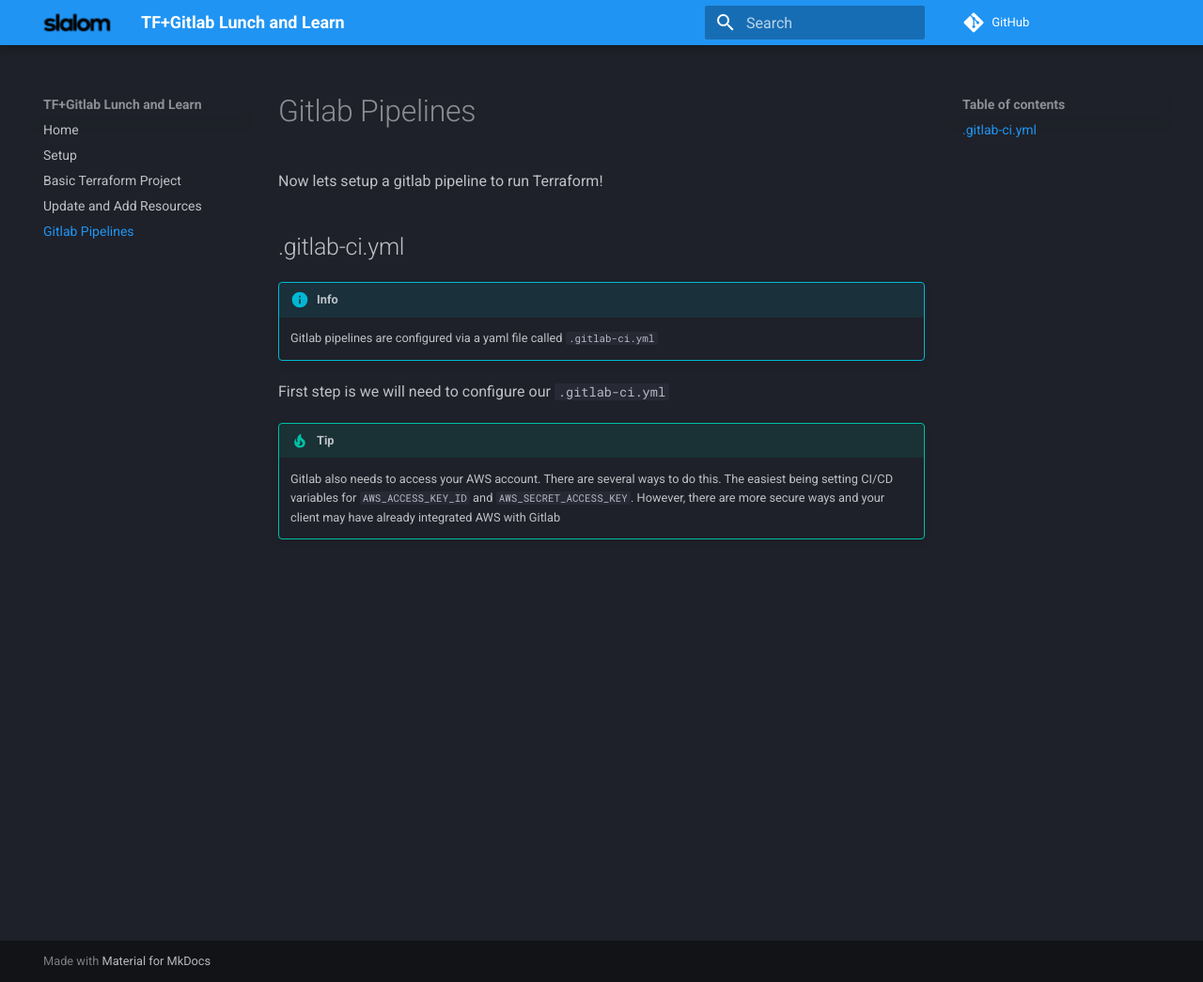
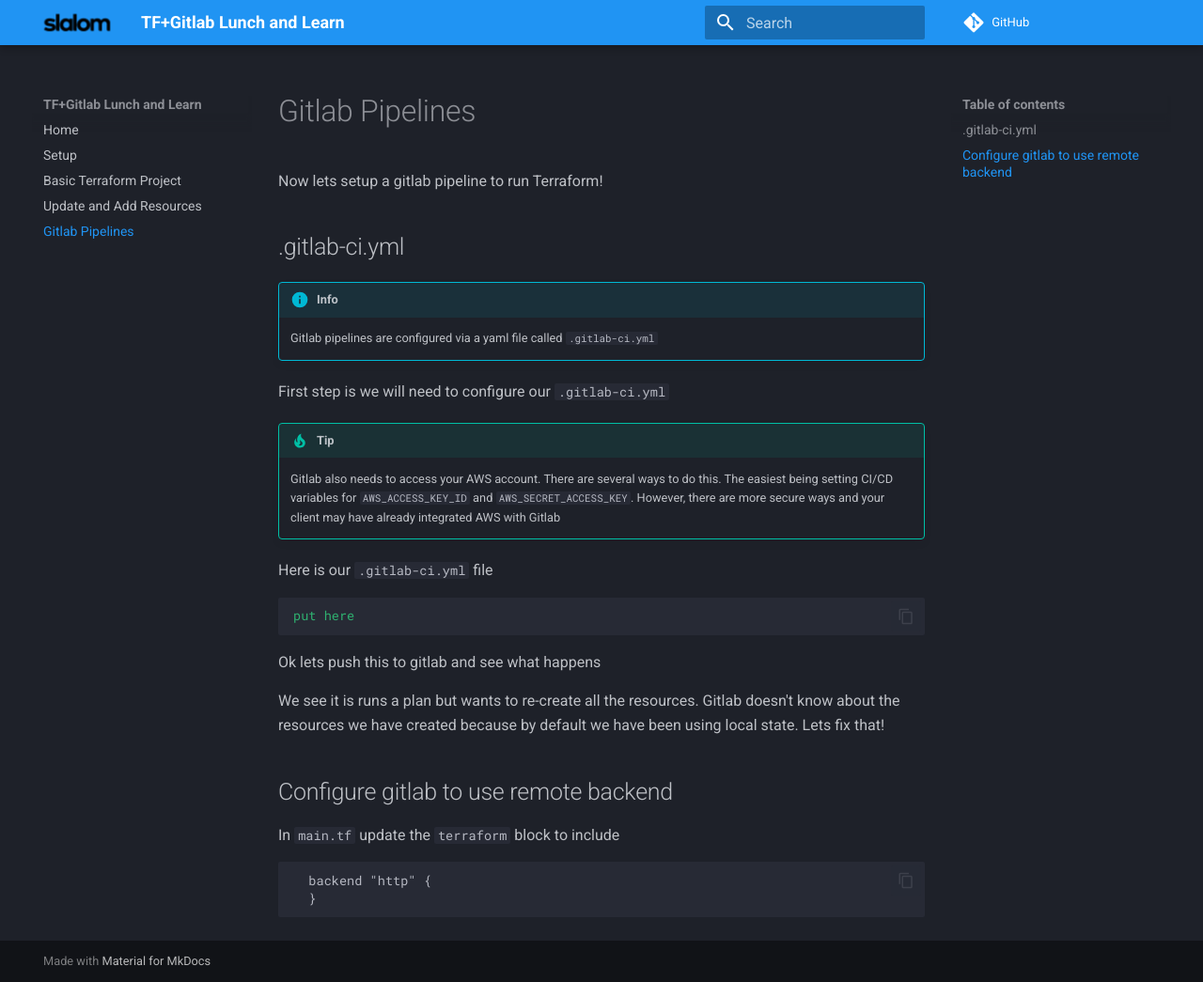
Before and after one commit to tredfield/terraform-lnl, an MkDocs documentation site: the page built from docs/gitlab.md, in a window 1280 px wide and 1045 px high. Shown: the whole window at 94% size. Built offline with MkDocs 1.6.1 and Material for MkDocs 9.7.7, drawn with Linux system fonts in a browser that asks for light colours; comment, search, counter and statistics services are not loaded.

Commit message:
fix: configure remote state

````diff
--- a/.gitlab-ci.yml
+++ b/.gitlab-ci.yml
@@ -7,3 +7,6 @@
 
 build:
   needs: []
+
+kics-iac-sast:
+  needs: []
--- a/docs/gitlab.md
+++ b/docs/gitlab.md
@@ -11,3 +11,22 @@
 
 !!! tip
     Gitlab also needs to access your AWS account. There are several ways to do this. The easiest being setting CI/CD variables for `AWS_ACCESS_KEY_ID` and `AWS_SECRET_ACCESS_KEY`. However, there are more secure ways and your client may have already integrated AWS with Gitlab
+
+Here is our `.gitlab-ci.yml` file
+
+```yml
+put here
+```
+
+Ok lets push this to gitlab and see what happens
+
+We see it is runs a plan but wants to re-create all the resources. Gitlab doesn't know about the resources we have created because by default we have been using local state. Lets fix that!
+
+## Configure gitlab to use remote backend
+
+In `main.tf` update the `terraform` block to include
+
+```
+  backend "http" {
+  }
+```
````
Also changed, not shown: 2 other files.
